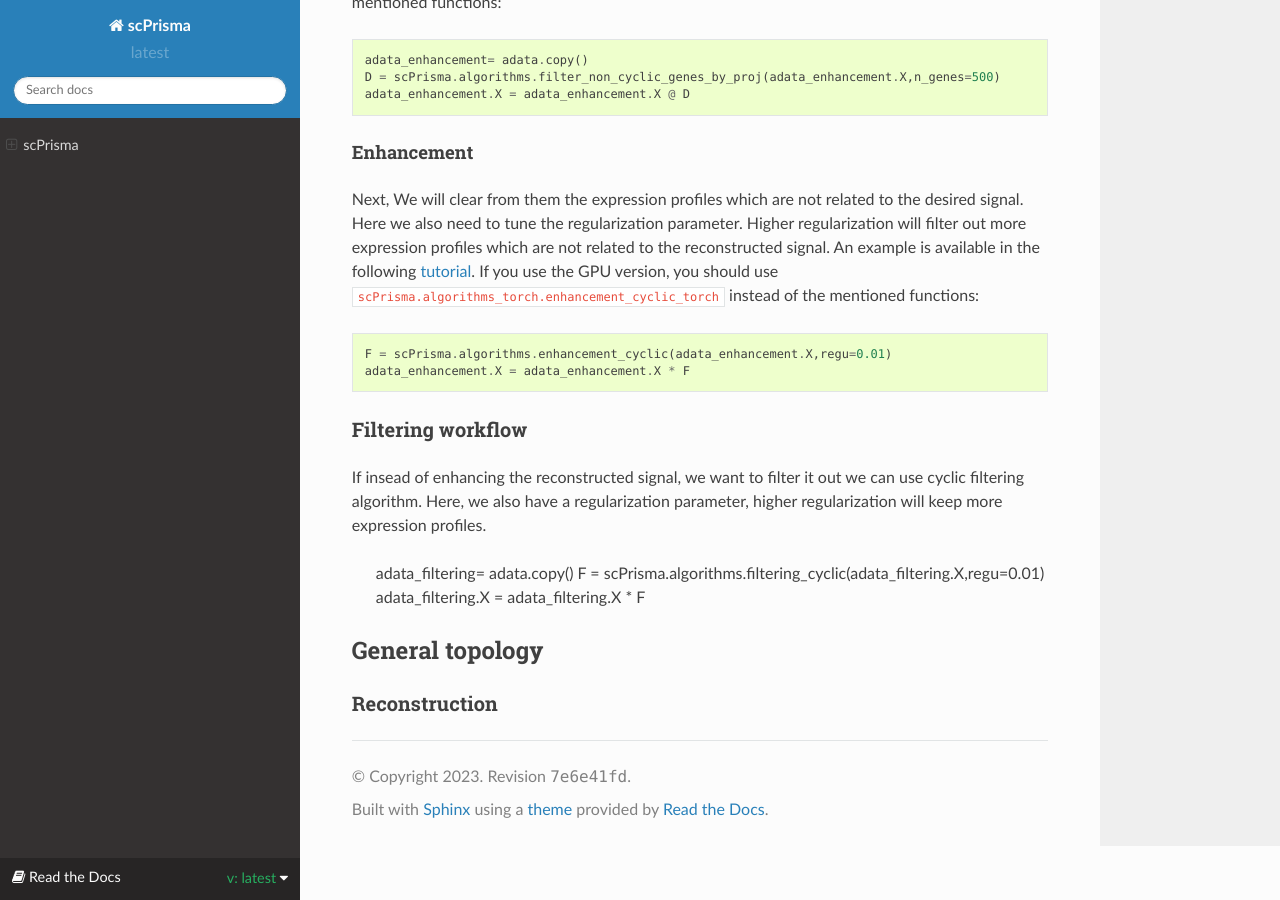
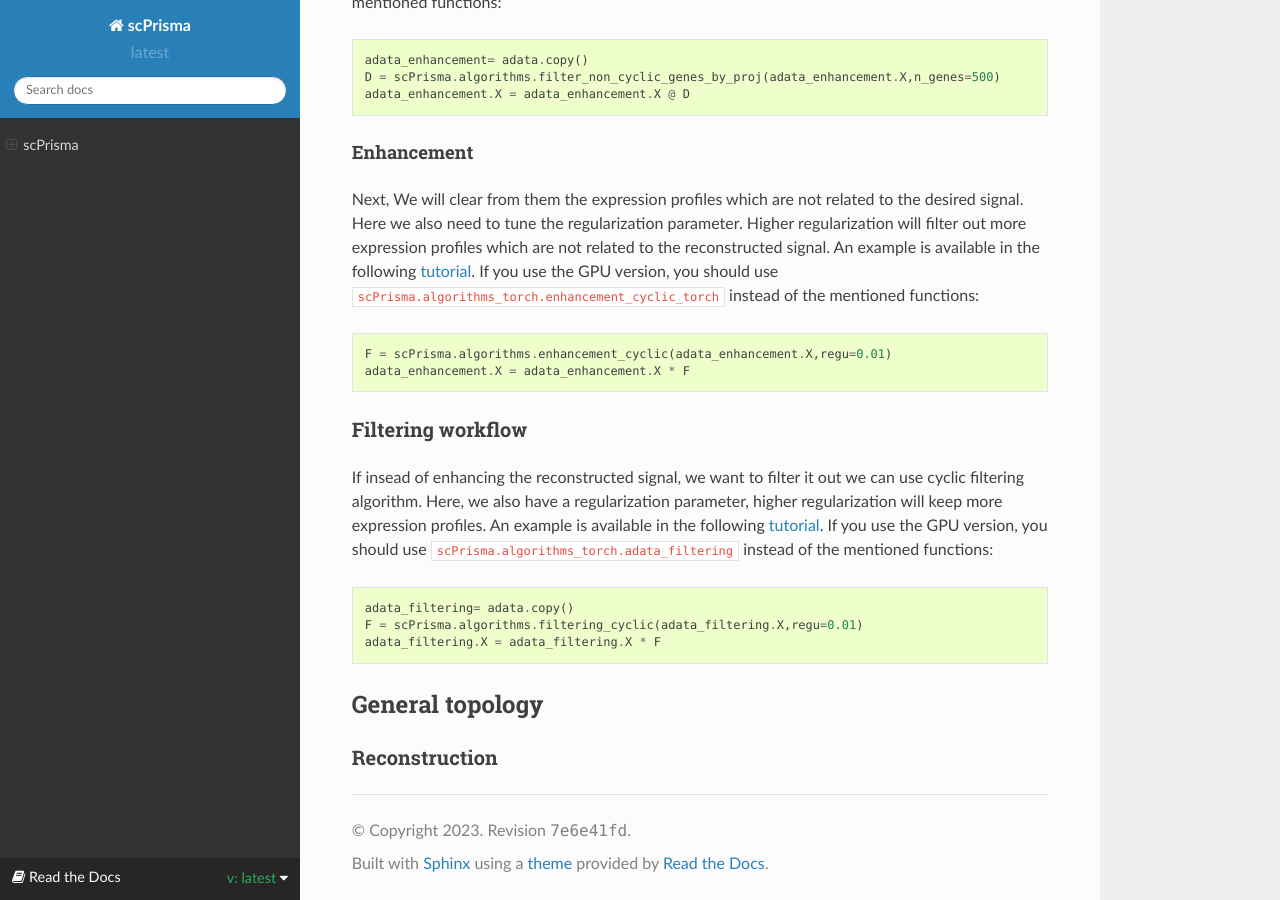
Before and after one commit to nitzanlab/scPrisma, a Sphinx documentation site: the page built from docs/index.rst, in a window 1280 px wide and 900 px high, scrolled down 4093 px. Built offline with Sphinx 7.4.7 and the Read the Docs theme 2.0.0, drawn with Linux system fonts in a browser that asks for light colours; pages that are not in the unit, such as notebooks, are missing from menus.

Commit message:
Update index.rst

```diff
--- a/docs/index.rst
+++ b/docs/index.rst
@@ -129,12 +129,12 @@ Here we also need to tune the regularization parameter. Higher regularization wi
 
 Filtering workflow
 ~~~~~~~~~~
-If insead of enhancing the reconstructed signal, we want to filter it out we can use cyclic filtering algorithm. Here, we also have a regularization parameter, higher regularization will keep more expression profiles.
+If insead of enhancing the reconstructed signal, we want to filter it out we can use cyclic filtering algorithm. Here, we also have a regularization parameter, higher regularization will keep more expression profiles. An example is available in the following
+`tutorial <https://github.com/nitzanlab/scPrisma/blob/master/tutorials/hematopoietic_progenitors_reconstruction_with_partial_prior_knowledge.ipynb>`_. If you use the GPU version, you should use ``scPrisma.algorithms_torch.adata_filtering`` instead of the mentioned functions::
 
       adata_filtering= adata.copy()
       F = scPrisma.algorithms.filtering_cyclic(adata_filtering.X,regu=0.01)
       adata_filtering.X = adata_filtering.X * F
-
 
 
 General topology
```
